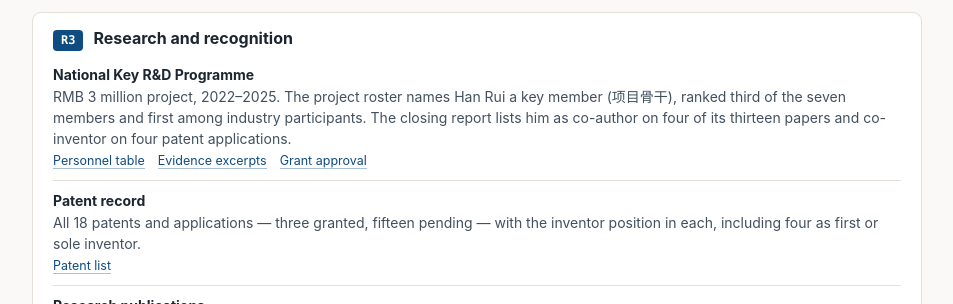
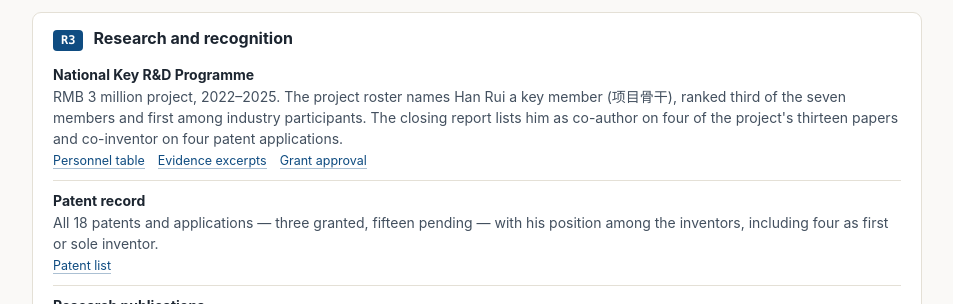
Before and after one commit to hanrui-cn/fellowship-evidence, a plain HTML site: page index.html in a window 1280 px wide. Shown: the part 1299-1603 px from the top of the page, without its empty margins (278-1231 px from the left). Drawn offline with Linux system fonts and the light colour scheme.

Commit message:
Refine NKRP and patent wording
Co-Authored-By: Claude Code <noreply@anthropic.com>

```diff
--- a/index.html
+++ b/index.html
@@ -189,10 +189,10 @@
     <div class="rtop"><span class="rid">R3</span><span class="rtitle">Research and recognition</span></div>
     <ul class="evlist">
       <li><span class="src">National Key R&amp;D Programme</span>
-        <div class="says">RMB 3 million project, 2022–2025. The project roster names Han Rui a key member (项目骨干), ranked third of the seven members and first among industry participants. The closing report lists him as co-author on four of its thirteen papers and co-inventor on four patent applications.</div>
+        <div class="says">RMB 3 million project, 2022–2025. The project roster names Han Rui a key member (项目骨干), ranked third of the seven members and first among industry participants. The closing report lists him as co-author on four of the project's thirteen papers and co-inventor on four patent applications.</div>
         <div class="lnk"><a target="_blank" rel="noopener" href="assets/nkrp-personnel-table-2022.pdf">Personnel table</a><a target="_blank" rel="noopener" href="assets/nkrp-self-evaluation-excerpts.pdf">Evidence excerpts</a><a target="_blank" rel="noopener" href="assets/nkrp-grant-approval.pdf">Grant approval</a></div></li>
       <li><span class="src">Patent record</span>
-        <div class="says">All 18 patents and applications — three granted, fifteen pending — with the inventor position in each, including four as first or sole inventor.</div>
+        <div class="says">All 18 patents and applications — three granted, fifteen pending — with his position among the inventors, including four as first or sole inventor.</div>
         <div class="lnk"><a target="_blank" rel="noopener" href="assets/patents.html">Patent list</a></div></li>
       <li><span class="src">Research publications</span>
         <div class="says">Seven papers at SIGCOMM 2026, NSDI 2026 (two), EuroSys 2026, INFOCOM 2024, IEEE Network and IWQoS 2025, with Ray Han's role in each and links to the official records.</div>
```
